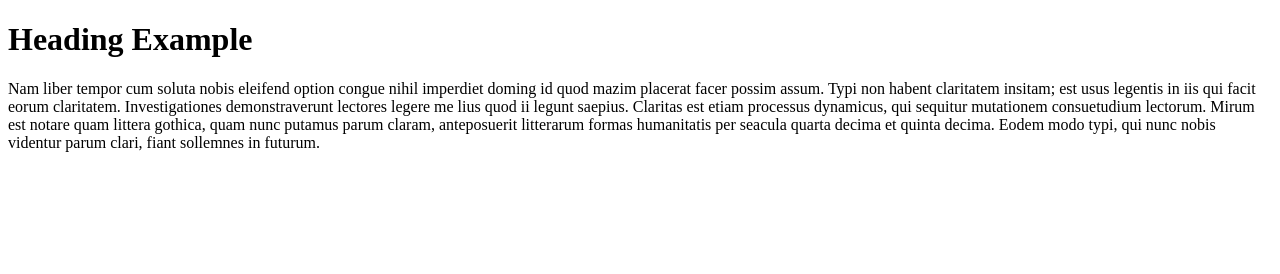
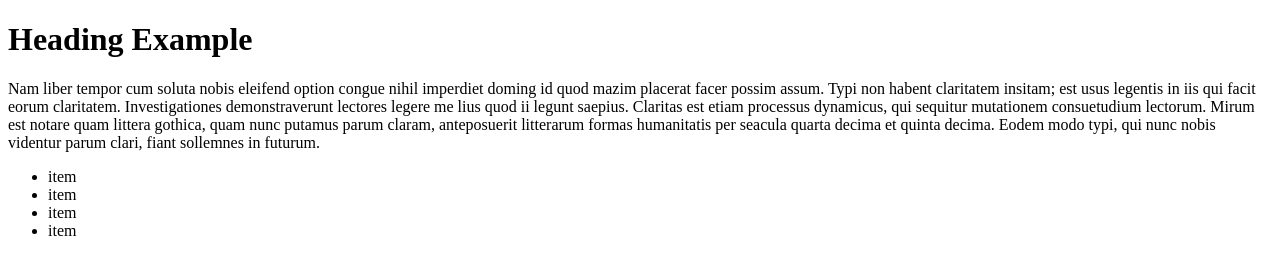
Before and after one commit to sbryant22/dwf, a plain HTML site: page index.html in a window 1280 px wide. Drawn offline with Linux system fonts and the light colour scheme.

Commit message:
added list

```diff
--- a/index.html
+++ b/index.html
@@ -7,5 +7,11 @@
   <body>
     <h1>Heading Example</h1>
     <p> Nam liber tempor cum soluta nobis eleifend option congue nihil imperdiet doming id quod mazim placerat facer possim assum. Typi non habent claritatem insitam; est usus legentis in iis qui facit eorum claritatem. Investigationes demonstraverunt lectores legere me lius quod ii legunt saepius. Claritas est etiam processus dynamicus, qui sequitur mutationem consuetudium lectorum. Mirum est notare quam littera gothica, quam nunc putamus parum claram, anteposuerit litterarum formas humanitatis per seacula quarta decima et quinta decima. Eodem modo typi, qui nunc nobis videntur parum clari, fiant sollemnes in futurum.</p>
+ <ul>
+	<li>item</li>
+	<li>item</li>
+	<li>item</li>
+	<li>item</li>
+ </ul>
   </body>
 </html>
```
